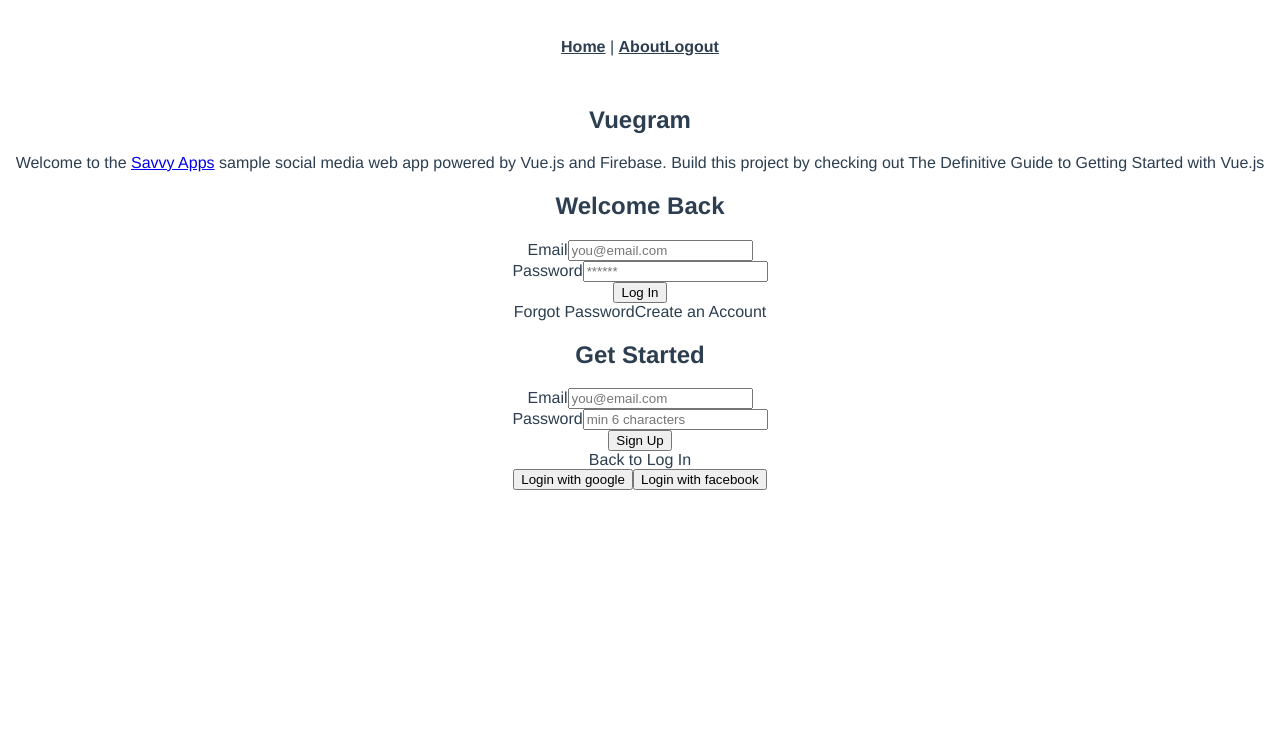
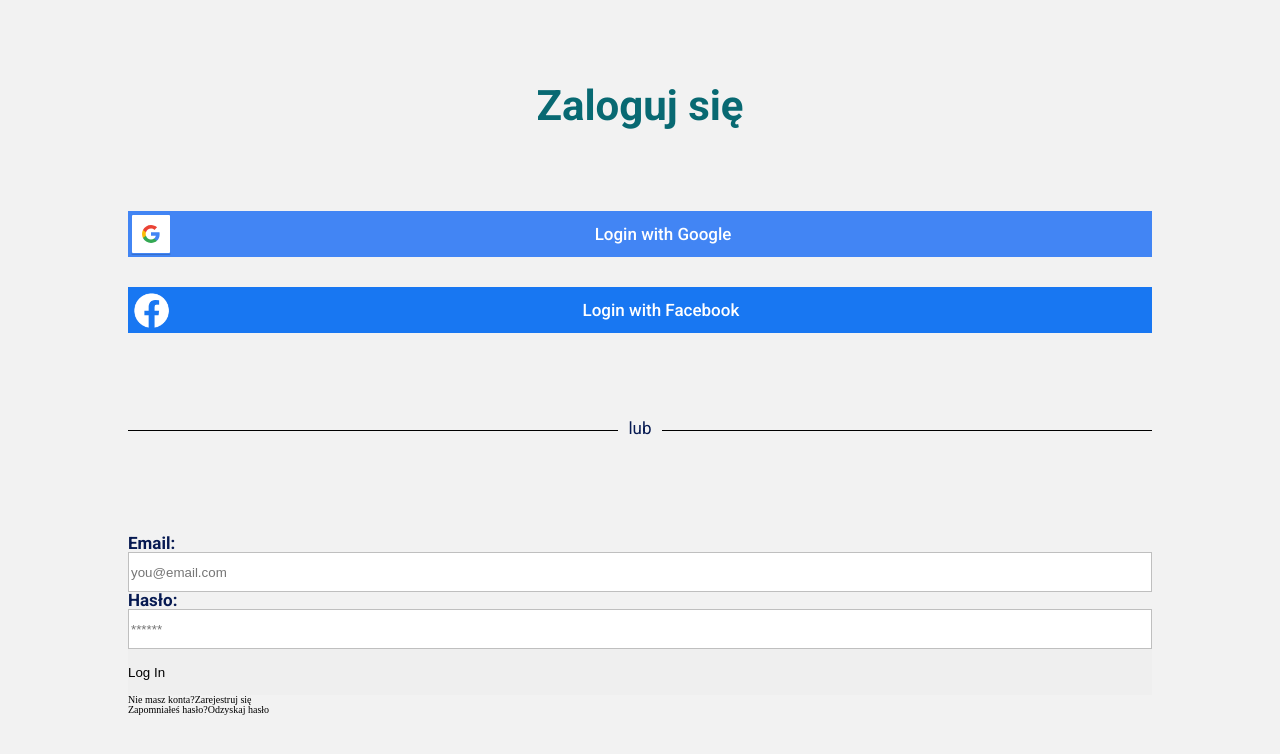
Before and after one commit to hublad2/FoodAppFront, a Vue app: page /login in a window 1280 px wide. Shown: the top 754 px of the page. Built offline with nearby package versions, Linux system fonts and the light colour scheme; no server answers.

Commit message:
Home and login page added

```diff
--- a/public/index.html
+++ b/public/index.html
@@ -1,15 +1,23 @@
 <!DOCTYPE html>
 <html lang="en">
   <head>
-    <meta charset="utf-8">
-    <meta http-equiv="X-UA-Compatible" content="IE=edge">
-    <meta name="viewport" content="width=device-width,initial-scale=1.0">
-    <link rel="icon" href="<%= BASE_URL %>favicon.ico">
+    <meta charset="utf-8" />
+    <meta http-equiv="X-UA-Compatible" content="IE=edge" />
+    <meta name="viewport" content="width=device-width,initial-scale=1.0" />
+    <link rel="icon" href="<%= BASE_URL %>favicon.ico" />
     <title><%= htmlWebpackPlugin.options.title %></title>
+    <script
+      src="https://kit.fontawesome.com/86e742da90.js"
+      crossorigin="anonymous"
+    ></script>
   </head>
   <body>
     <noscript>
-      <strong>We're sorry but <%= htmlWebpackPlugin.options.title %> doesn't work properly without JavaScript enabled. Please enable it to continue.</strong>
+      <strong
+        >We're sorry but <%= htmlWebpackPlugin.options.title %> doesn't work
+        properly without JavaScript enabled. Please enable it to
+        continue.</strong
+      >
     </noscript>
     <div id="app"></div>
     <!-- built files will be auto injected -->
--- a/src/App.vue
+++ b/src/App.vue
@@ -1,33 +1,154 @@
 <template>
   <div id="app">
-    <div id="nav">
+    <!-- <div id="nav">
       <router-link to="/">Home</router-link> |
       <router-link to="/about">About</router-link>
       <router-link to="/logout">Logout</router-link>
-    </div>
+    </div> -->
     <router-view />
   </div>
 </template>
 
 <style lang="scss">
-#app {
-  font-family: Avenir, Helvetica, Arial, sans-serif;
-  -webkit-font-smoothing: antialiased;
-  -moz-osx-font-smoothing: grayscale;
-  text-align: center;
-  color: #2c3e50;
+/* http://meyerweb.com/eric/tools/css/reset/
+   v2.0 | 20110126
+   License: none (public domain)
+*/
+@import "./scss/_variables.scss";
+@import "./scss/_extensions.scss";
+html,
+body,
+div,
+span,
+applet,
+object,
+iframe,
+h1,
+h2,
+h3,
+h4,
+h5,
+h6,
+p,
+blockquote,
+pre,
+a,
+abbr,
+acronym,
+address,
+big,
+cite,
+code,
+del,
+dfn,
+em,
+img,
+ins,
+kbd,
+q,
+s,
+samp,
+small,
+strike,
+strong,
+sub,
+sup,
+tt,
+var,
+b,
+u,
+i,
+center,
+dl,
+dt,
+dd,
+ol,
+ul,
+li,
+fieldset,
+form,
+label,
+legend,
+table,
+caption,
+tbody,
+tfoot,
+thead,
+tr,
+th,
+td,
+article,
+aside,
+canvas,
+details,
+embed,
+figure,
+figcaption,
+footer,
+header,
+hgroup,
+menu,
+nav,
+output,
+ruby,
+section,
+summary,
+time,
+mark,
+audio,
+video {
+  margin: 0;
+  padding: 0;
+  border: 0;
+  font-size: 100%;
+  font: inherit;
+  vertical-align: baseline;
+}
+/* HTML5 display-role reset for older browsers */
+article,
+aside,
+details,
+figcaption,
+figure,
+footer,
+header,
+hgroup,
+menu,
+nav,
+section {
+  display: block;
+}
+body {
+  line-height: 1;
+}
+ol,
+ul {
+  list-style: none;
+}
+blockquote,
+q {
+  quotes: none;
+}
+blockquote:before,
+blockquote:after,
+q:before,
+q:after {
+  content: "";
+  content: none;
+}
+table {
+  border-collapse: collapse;
+  border-spacing: 0;
 }
 
-#nav {
-  padding: 30px;
+*,
+*::after,
+*::before {
+  box-sizing: border-box;
+}
 
-  a {
-    font-weight: bold;
-    color: #2c3e50;
-
-    &.router-link-exact-active {
-      color: #42b983;
-    }
-  }
+html {
+  font-size: 62.5%;
+  background-color: $colorBackground1;
 }
 </style>
--- a/src/router/index.js
+++ b/src/router/index.js
@@ -10,9 +10,6 @@ const routes = [
     path: "/",
     name: "Home",
     component: Home,
-    meta: {
-      requiresAuth: true,
-    },
   },
   {
     path: "/login",
--- /dev/null
+++ b/src/scss/_extensions.scss
@@ -0,0 +1,39 @@
+@import "./variables";
+@import url("https://fonts.googleapis.com/css2?family=Roboto:wght@300;400;500;700&display=swap");
+
+%green-button {
+  font-weight: 500;
+  font-family: "Roboto", sans-serif;
+  color: $colorFont3;
+  font-size: 2.8rem;
+  background-color: $colorBackground3;
+  width: 80%;
+  height: 50px;
+  border: none;
+  border-radius: 5px;
+
+  @media screen and (min-width: 350px) {
+    max-width: 285px;
+    max-height: 60px;
+  }
+}
+
+%header-text {
+  font-family: "Roboto", sans-serif;
+  font-size: 4.2rem;
+  color: $colorFont1;
+  text-align: center;
+  font-weight: bold;
+}
+
+%regular-text {
+  font-family: "Roboto", sans-serif;
+  font-size: 1.7rem;
+  color: $colorFont2;
+}
+
+%green-text {
+  font-family: "Roboto", sans-serif;
+  font-size: 1.8rem;
+  color: $colorFont1;
+}
--- /dev/null
+++ b/src/scss/_variables.scss
@@ -0,0 +1,9 @@
+$colorBackground1: rgba(#f2f2f2, 1);
+$colorBackground2: rgba(#fff, 1);
+$colorBackground3: rgba(#17b978, 1);
+
+$colorFont1: rgba(#086972, 1);
+$colorFont2: rgba(#071a52, 1);
+$colorFont3: rgba(#fff, 1);
+
+$borderColor1: rgba(#000000, 0.25);
--- a/src/store/store.js
+++ b/src/store/store.js
@@ -17,13 +17,17 @@ const store = new Vuex.Store({
   },
   actions: {
     async login({ dispatch }, form) {
-      const { user } = await fb.auth.signInWithEmailAndPassword(
-        form.email,
-        form.password
-      );
-
-      dispatch("fetchUser", user);
+      try {
+        const { user } = await fb.auth.signInWithEmailAndPassword(
+          form.email,
+          form.password
+        );
+        dispatch("fetchUser", user);
+      } catch (err) {
+        console.log(err);
+      }
     },
+    /* Log in at server and get user token */
     async fetchUser({ commit }, user) {
       const response = await fetch("http://localhost:3000/login", {
         method: "POST",
--- a/src/views/Home.vue
+++ b/src/views/Home.vue
@@ -1,18 +1,126 @@
 <template>
-  <div class="home">
-    <img alt="Vue logo" src="../assets/logo.png">
-    <HelloWorld msg="Welcome to Your Vue.js App"/>
+  <div class="home-wrapper">
+    <i class="fas fa-egg home-wrapper_header-icon"></i>
+    <header class="home-wrapper_header-primary">Kuchnio Zarządzacz</header>
+    <h2 class="home-wrapper_header-secondary">
+      Lorem ipsum dolor sit amet, consectetur adipiscing elit. Morbi gravida
+      auctor nunc.
+    </h2>
+    <router-link to="/login" tag="button" class="home-wrapper_button"
+      >Wypróboj</router-link
+    >
+    <div class="home-wrapper_list list">
+      <ul>
+        <li class="list_item">
+          <i class="fas fa-scroll"></i>
+          <span>Twórz przepisy</span>
+        </li>
+        <li class="list_item">
+          <i class="fas fa-search"></i>
+          <span>Szukaj przepisów</span>
+        </li>
+        <li class="list_item">
+          <i class="fas fa-calendar"></i>
+          <span class="calendar">Organizuj przepisy w kalendarzu</span>
+        </li>
+      </ul>
+    </div>
   </div>
 </template>
 
 <script>
-// @ is an alias to /src
-import HelloWorld from '@/components/HelloWorld.vue'
+export default {
+  name: "Home",
+};
+</script>
 
-export default {
-  name: 'Home',
-  components: {
-    HelloWorld
+<style lang="scss" scoped>
+@import "../scss/_variables.scss";
+@import "../scss/_extensions.scss";
+
+.home-wrapper {
+  display: flex;
+  flex-direction: column;
+  align-items: center;
+  min-height: 800px;
+  max-width: 600px;
+  padding: 30px 0;
+  justify-content: space-evenly;
+  margin: 0 auto;
+
+  @media screen and (min-width: 350px) {
+    padding: 30px 30px;
+  }
+
+  i {
+    color: $colorFont1;
+  }
+
+  &_header-icon {
+    font-size: 5rem;
+  }
+
+  &_header-primary {
+    @extend %header-text;
+    margin-top: 30px;
+  }
+
+  &_header-secondary {
+    @extend %regular-text;
+    text-align: center;
+    margin-top: 30px;
+    width: 260px;
+
+    @media screen and (min-width: 350px) {
+      max-width: 500px;
+    }
+  }
+
+  &_button {
+    @extend %green-button;
+    margin-top: 50px;
+  }
+
+  &_list {
+    height: 50%;
+    width: 90%;
+    background-color: $colorBackground2;
+    padding: 10%;
+    margin-top: 50px;
+    max-width: 400px;
+    max-height: 600px;
+
+    ul {
+      height: 100%;
+      display: flex;
+      flex-direction: column;
+      justify-content: space-evenly;
+    }
   }
 }
-</script>
+
+.list {
+  &_item {
+    display: flex;
+    align-items: center;
+    margin: 30px 0;
+
+    i {
+      font-size: 4.4rem;
+      width: 50px;
+      height: 50px;
+    }
+
+    span {
+      @extend %green-text;
+      font-size: 2.5rem;
+      margin-left: 12%;
+      justify-self: flex-end;
+    }
+  }
+}
+
+.calendar {
+  margin-left: 15% !important;
+}
+</style>
--- a/src/views/Login.vue
+++ b/src/views/Login.vue
@@ -1,17 +1,55 @@
 <template>
-  <div id="login">
-    <section>
-      <div class="col1">
-        <h1>Vuegram</h1>
-        <p>
-          Welcome to the
-          <a href="https://savvyapps.com/" target="_blank">Savvy Apps</a> sample
-          social media web app powered by Vue.js and Firebase. Build this
-          project by checking out The Definitive Guide to Getting Started with
-          Vue.js
-        </p>
+  <div class="login-wrapper">
+    <header class="login-wrapper_header">
+      Zaloguj się
+    </header>
+    <section class="login-wrapper_social">
+      <button class="social-google" @click="loginGoogle()">
+        <img src="../assets/btn_google_dark_normal_ios.svg" alt="google logo" />
+        <span>Login with Google</span>
+      </button>
+      <button class="social-facebook" @click="loginFacebook()">
+        <img src="../assets/f_logo_RGB-White_58.png" alt="facebook logo" />
+        <span>Login with Facebook</span>
+      </button>
+    </section>
+    <div class="login-wrapper_spacer"><span>lub</span></div>
+    <section class="login-wrapper_native">
+      <form @submit.prevent>
+        <div class="native-input">
+          <label class="native-input_label" for="email1">Email:</label>
+          <input
+            class="native-input_input"
+            v-model.trim="loginForm.email"
+            type="text"
+            placeholder="you@email.com"
+            id="email1"
+          />
         </div>
-      <div class="col2">
+        <div class="native-input">
+          <label class="native-input_label" for="password1">Hasło:</label>
+          <input
+            class="native-input_input"
+            v-model.trim="loginForm.password"
+            type="password"
+            placeholder="******"
+            id="password1"
+          />
+        </div>
+        <button @click="login()" class="button">Log In</button>
+        <ul class="native-extras">
+          <li>
+            <span>Nie masz konta?</span>
+            <a>Zarejestruj się</a>
+          </li>
+          <li>
+            <span>Zapomniałeś hasło?</span>
+            <a>Odzyskaj hasło</a>
+          </li>
+        </ul>
+      </form>
+    </section>
+    <!-- <div class="col2">
       <form @submit.prevent>
         <h1>Welcome Back</h1>
         <div>
@@ -63,10 +101,7 @@
           <a>Back to Log In</a>
         </div>
       </form>
-        <button @click="loginGoogle()">Login with google</button>
-        <button @click="loginFacebook()">Login with facebook</button>
-      </div>
-    </section>
+    </div> -->
   </div>
 </template>
 
@@ -107,3 +142,99 @@ export default {
   },
 };
 </script>
+
+<style lang="scss" scoped>
+@import "../scss/_variables.scss";
+@import "../scss/_extensions.scss";
+
+.login-wrapper {
+  display: flex;
+  flex-direction: column;
+  justify-content: center;
+  margin: 0 auto;
+  max-width: 80%;
+  min-height: 800px;
+  justify-content: space-evenly;
+  &_header {
+    @extend %header-text;
+  }
+
+  &_social {
+    display: flex;
+    flex-direction: column;
+    align-items: center;
+  }
+
+  button {
+    display: flex;
+    width: 100%;
+    border: none;
+    padding: 0;
+    align-items: center;
+    height: 46px;
+  }
+
+  &_spacer {
+    @extend %regular-text;
+    width: 100%;
+    text-align: center;
+    border-bottom: 1px solid #000;
+    line-height: 0.1em;
+    margin: 10px 0 20px;
+
+    span {
+      background: $colorBackground1;
+      padding: 0 10px;
+    }
+  }
+
+  &_native {
+  }
+}
+
+.social-google {
+  background-color: #4285f4;
+  font-family: "Roboto", sans-serif;
+  font-weight: 500;
+
+  span {
+    margin: 0 auto;
+    color: white;
+    font-size: 1.7rem;
+  }
+}
+
+.social-facebook {
+  background-color: #1877f2;
+  font-family: "Roboto", sans-serif;
+  font-weight: 500;
+  margin-top: 30px;
+
+  img {
+    height: 80%;
+    margin-left: 5px;
+  }
+
+  span {
+    margin: 0 auto;
+    color: white;
+    font-size: 1.7rem;
+  }
+}
+
+.native-input {
+  display: flex;
+  flex-direction: column;
+
+  &_label {
+    @extend %regular-text;
+    font-weight: bold;
+  }
+
+  &_input {
+    background: #ffffff;
+    border: 1px solid rgba(0, 0, 0, 0.25);
+    height: 40px;
+  }
+}
+</style>
```
Also changed, not shown: src/assets/btn_google_dark_normal_ios.svg (added), src/assets/f_logo_RGB-White_58.png (added). Lines whose indentation alone changed are shown as unchanged.
